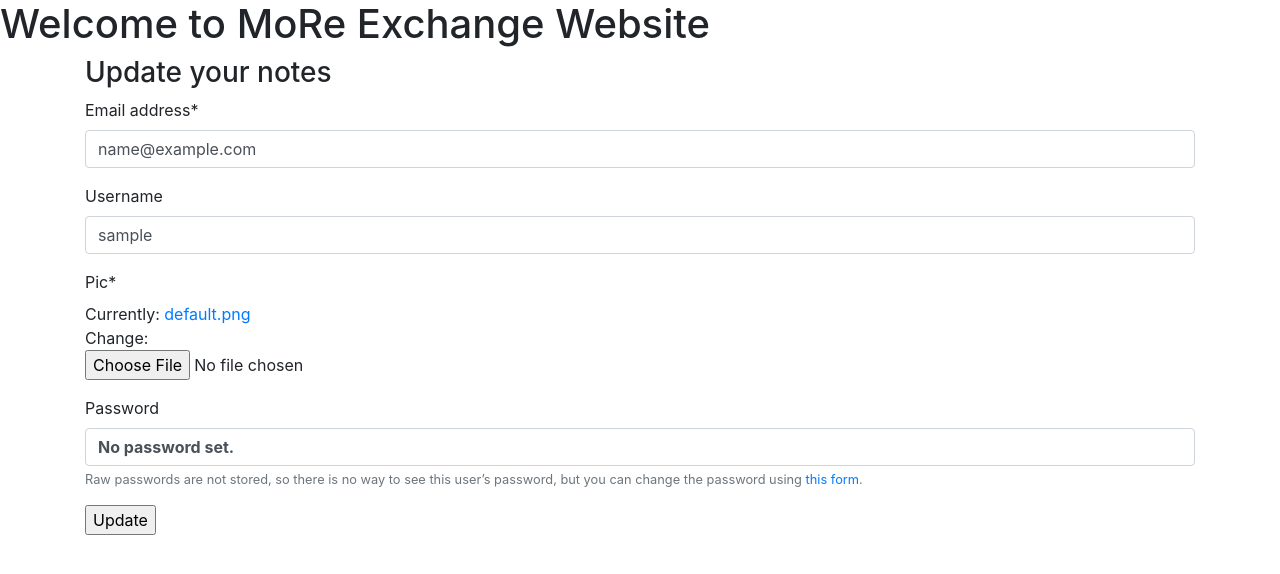
After one commit to k4j3d3v/Student-SharePlace, a Django app: page /update/1 in a window 1280 px wide. The commit adds this page. Shown: the top 574 px of the page. Run offline with Django 3.2, Linux system fonts and the light colour scheme; the visitor is signed in with stand-in values (Sample User, id 1); data comes from the database, SQL or seed files in the repository; some libraries are stand-ins or nearby versions.

Commit message:
Added degree courses view, and user pic. Also added new migration.

```diff
--- a/content/urls.py
+++ b/content/urls.py
@@ -1,3 +1,4 @@
+from content.views import CoursesListView
 from content.views import NoteDetail, NoteCreate, NoteUpdate, NoteDelete, \
     ExperienceDetail, ExperienceUpdate, ExperienceDelete, ExperienceCreate
 from django.urls import path
@@ -14,5 +15,5 @@ urlpatterns = [
     path('experience/update/<int:pk>', ExperienceUpdate.as_view(), name='experience-update'),
     path('experience/delete/<int:pk>', ExperienceDelete.as_view(), name='experience-delete'),
     path('experience/add', ExperienceCreate.as_view(), name='experience-add'),
-
+    path('courses/', CoursesListView.as_view(), name='course-list')
 ]
--- a/more_exchange/settings.py
+++ b/more_exchange/settings.py
@@ -9,7 +9,7 @@ https://docs.djangoproject.com/en/3.1/topics/settings/
 For the full list of settings and their values, see
 https://docs.djangoproject.com/en/3.1/ref/settings/
 """
-
+import os
 from pathlib import Path
 
 
@@ -129,3 +129,7 @@ EMAIL_HOST_PASSWORD = "bf81c7af2ffe1666542a2ac662bf9b2c-4d640632-86d16e6e"
 EMAIL_USE_TLS = True
 
 CRISPY_TEMPLATE_PACK = 'bootstrap4'
+
+MEDIA_ROOT = os.path.join(BASE_DIR, 'media')
+
+MEDIA_URL = '/media/'
--- a/more_exchange/urls.py
+++ b/more_exchange/urls.py
@@ -20,7 +20,7 @@ from django.urls import path, include
 
 urlpatterns = [
     path('admin/', admin.site.urls),
-    path('', include('users.urls')),
+    path('', include('users.urls'), name='users'),
     path('', include('content.urls')),
 ]
 
--- a/users/forms.py
+++ b/users/forms.py
@@ -6,10 +6,10 @@ from users.models import CustomUser
 class CustomUserCreationForm(UserCreationForm):
     class Meta(UserCreationForm.Meta):
         model = CustomUser
-        fields = ("email", "username", "degree")
+        fields = ("email", "username", "degree", "pic")
 
 
 class CustomUserChangeForm(UserChangeForm):
     class Meta(UserCreationForm.Meta):
         model = CustomUser
-        fields = ("email", "username")
+        fields = ("email", "username", "pic")
--- a/users/models.py
+++ b/users/models.py
@@ -5,6 +5,7 @@ from django.utils import timezone
 from django.utils.translation import gettext_lazy as _
 # Create your models here.
 from users.managers import CustomUserManager
+
 
 class CustomUser(AbstractBaseUser, PermissionsMixin):
     username = models.CharField(
@@ -19,6 +20,7 @@ class CustomUser(AbstractBaseUser, PermissionsMixin):
     is_active = models.BooleanField(default=True)
     date_joined = models.DateTimeField(default=timezone.now)
     degree = models.ForeignKey("content.Degree", on_delete=models.CASCADE, null=True)
+    pic = models.ImageField(default='default.png', upload_to='profile_pics')
     USERNAME_FIELD = 'email'
     REQUIRED_FIELDS = []
 
--- a/users/templates/users/dashboard.html
+++ b/users/templates/users/dashboard.html
@@ -14,7 +14,8 @@ Hello,
     <a href="{% url 'password_change' %}">Change Password</a>
     <a href="{% url 'notes' %}">Your Notes</a>
     <a href="{% url 'experiences' %}">Your Experiences</a>
-
+    <a href="{% url 'content:course-list' %}">Your Courses</a>
+    <a href="{% url 'update' pk=user.pk %}">Update your profile!</a>
     {% else %}
     <a href="{% url 'login' %}">Login</a>
     <a href="{% url 'register' %}">Join Us!</a>
--- /dev/null
+++ b/users/templates/users/user_update_form.html
@@ -0,0 +1,10 @@
+{% extends 'base.html' %}
+{% load crispy_forms_tags %}
+
+{% block content %}
+<h3> Update your notes</h3>
+<form method="post">{% csrf_token %}
+    {{ form|crispy }}
+    <input type="submit" value="Update">
+</form>
+{% endblock %}
--- a/users/urls.py
+++ b/users/urls.py
@@ -1,6 +1,6 @@
 from django.urls import path, include
 
-from users.views import dashboard, register, NotesListView, ExperiencesListView
+from users.views import dashboard, register, NotesListView, ExperiencesListView, ProfileUpdate
 
 # app_name = 'users'
 
@@ -12,5 +12,6 @@ urlpatterns = [
     path('register/', register, name='register'),
     path('notes', NotesListView.as_view(), name='notes'),
     path('experiences', ExperiencesListView.as_view(), name='experiences'),
+    path('update/<int:pk>', ProfileUpdate.as_view(), name='update'),
 
 ]
--- a/users/views.py
+++ b/users/views.py
@@ -3,8 +3,9 @@ from django.contrib.auth import login
 from django.contrib.auth.mixins import LoginRequiredMixin
 from django.shortcuts import render, redirect
 from django.urls import reverse
-from django.views.generic import ListView
-from users.forms import CustomUserCreationForm
+from django.views.generic import ListView, UpdateView
+from users.forms import CustomUserCreationForm, CustomUserChangeForm
+from users.models import CustomUser
 
 
 # Create your views here.
@@ -20,11 +21,17 @@ def register(request):
             user = form.save()
             user.username = form.cleaned_data['email'] if not user.username else user.username
             login(request, user)
-            return redirect(reverse("users:dashboard"))
+            return redirect(reverse("dashboard"))
     else:
         form = CustomUserCreationForm()
 
     return render(request, "users/register.html", {"form": form})
+
+
+class ProfileUpdate(LoginRequiredMixin, UpdateView):
+    model = CustomUser
+    form_class = CustomUserChangeForm
+    template_name = 'users/user_update_form.html'
 
 
 class NotesListView(LoginRequiredMixin, ListView):
```
Also changed, not shown: content/templates/content/course_list.html (added, +22 -0 lines), content/views.py (+27 -2 lines).
